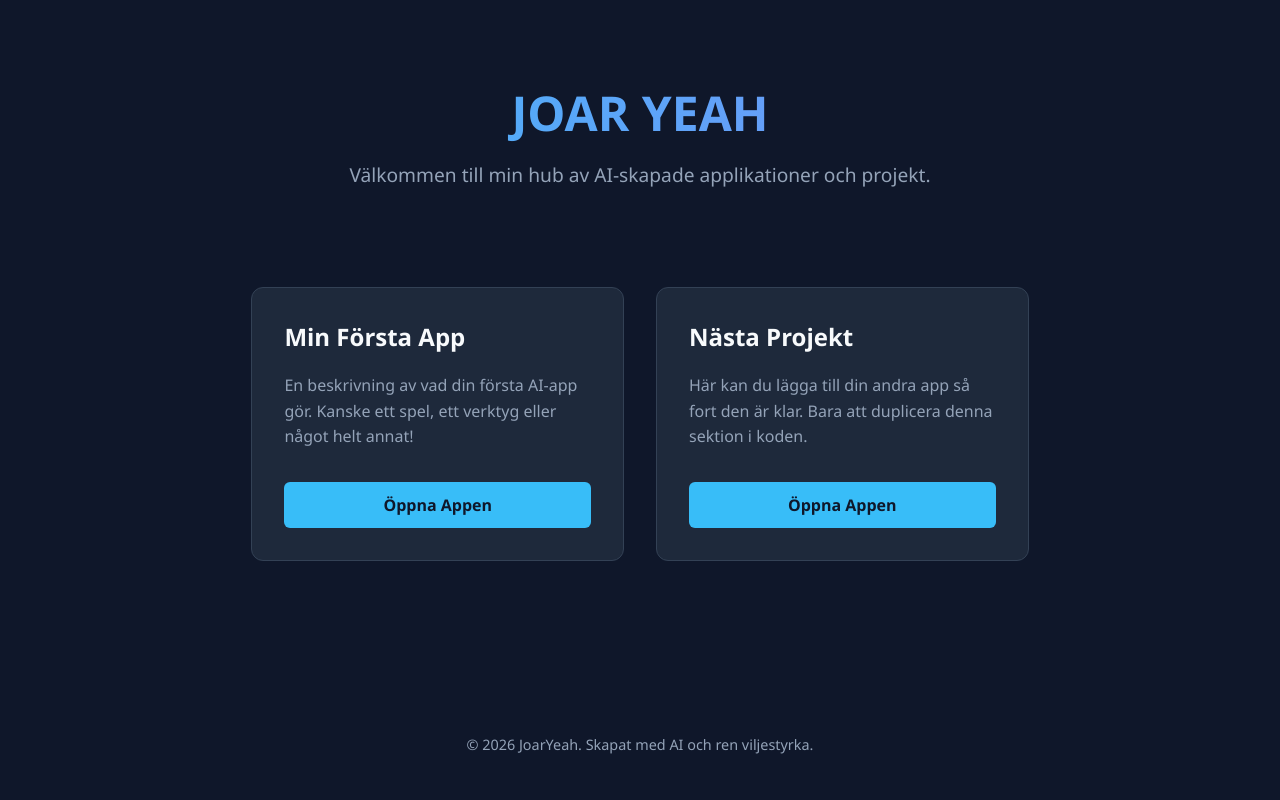
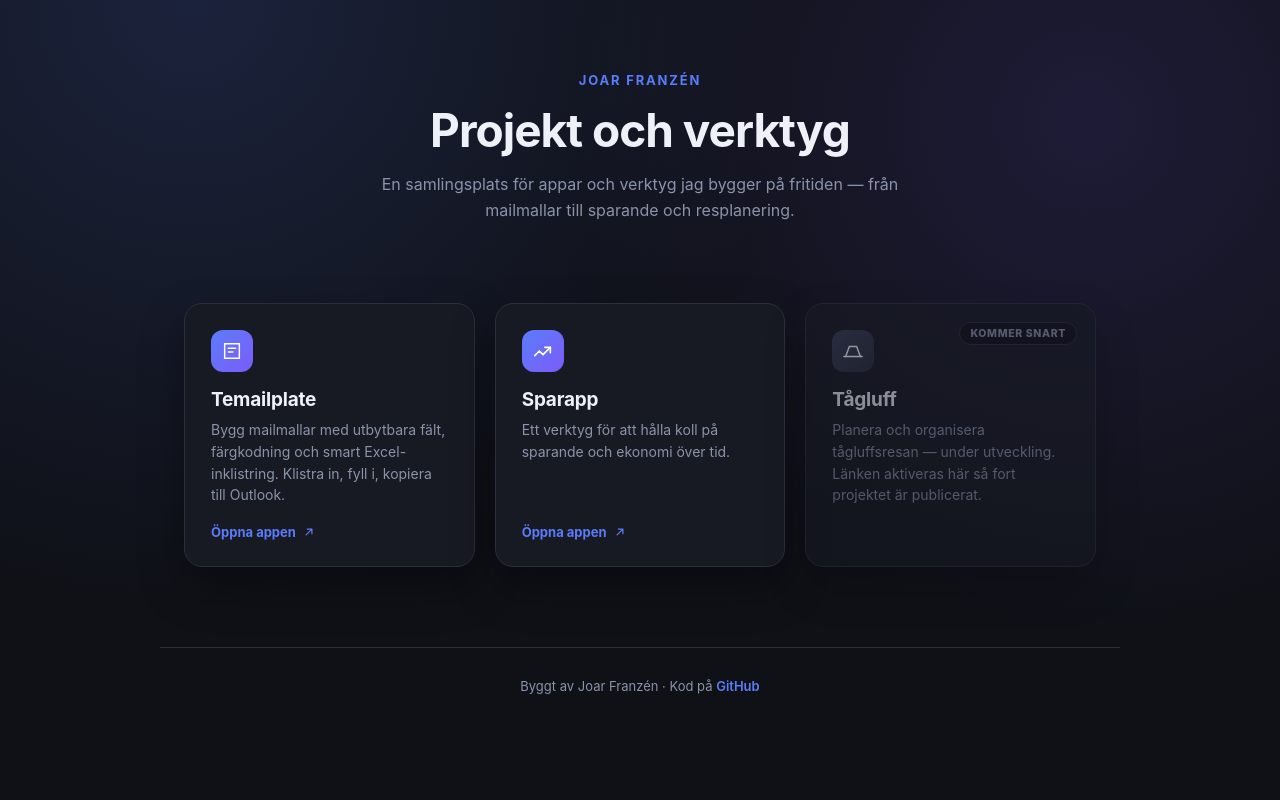
Before and after one commit to JoarFranzen/joaryeah, a plain HTML site: page index.html in a window 1280 px wide. Drawn offline with Linux system fonts and the light colour scheme.

Commit message:
Ny landningssida med länkar till projekt

```diff
--- a/index.html
+++ b/index.html
@@ -1,143 +1,92 @@
-<!DOCTYPE html>
+<!doctype html>
 <html lang="sv">
 <head>
-    <meta charset="UTF-8">
-    <meta name="viewport" content="width=device-width, initial-scale=1.0">
-    <title>JoarYeah - Mina AI-Appar</title>
+<meta charset="UTF-8" />
+<meta name="viewport" content="width=device-width, initial-scale=1.0" />
+<title>Joar Franzén</title>
+<meta name="description" content="Samlingssida för Joar Franzéns AI-projekt och verktyg." />
 <style>
   :root {
-            --bg-color: #0f172a;
-            --card-bg: #1e293b;
-            --text-color: #f8fafc;
-            --accent-color: #38bdf8;
-            --text-muted: #94a3b8;
+    --bg:#0f1117; --surface:#171a23; --surface2:#1e222d; --ink:#eef1f8; --muted:#8a93ab;
+    --line:#2a2f3d; --accent:#5b7cfa; --accent2:#7c5cfa; --shadow:0 20px 44px rgba(0,0,0,.35);
   }
+  * { box-sizing:border-box; }
+  body { margin:0; min-height:100vh; font-family:Inter,ui-sans-serif,system-ui,-apple-system,BlinkMacSystemFont,"Segoe UI",sans-serif; color:var(--ink); background:var(--bg); background-image:radial-gradient(circle at 15% 0%, rgba(91,124,250,.16), transparent 45%), radial-gradient(circle at 85% 15%, rgba(124,92,250,.14), transparent 40%); }
+  a { color:inherit; text-decoration:none; }
 
-        body {
-            font-family: 'Segoe UI', Tahoma, Geneva, Verdana, sans-serif;
-            background-color: var(--bg-color);
-            color: var(--text-color);
-            margin: 0;
-            padding: 0;
-            display: flex;
-            flex-direction: column;
-            align-content: center;
-            min-height: 100vh;
-        }
+  header { max-width:960px; margin:0 auto; padding:72px 24px 24px; text-align:center; }
+  header .kicker { font-size:13px; font-weight:700; letter-spacing:.14em; text-transform:uppercase; color:var(--accent); margin-bottom:14px; }
+  header h1 { font-size:clamp(32px,5vw,46px); margin:0 0 14px; letter-spacing:-1px; }
+  header p { color:var(--muted); font-size:16px; max-width:520px; margin:0 auto; line-height:1.6; }
 
-        header {
-            text-align: center;
-            padding: 5rem 2rem 3rem 2rem;
-        }
+  main { max-width:960px; margin:0 auto; padding:24px 24px 80px; }
+  .grid { display:grid; grid-template-columns:repeat(auto-fit,minmax(270px,1fr)); gap:20px; margin-top:32px; }
 
-        header h1 {
-            font-size: 3rem;
-            margin: 0;
-            background: linear-gradient(to right, #38bdf8, #818cf8);
-            -webkit-background-clip: text;
-            -webkit-text-fill-color: transparent;
-        }
+  .card { background:var(--surface); border:1px solid var(--line); border-radius:18px; padding:26px; box-shadow:var(--shadow); transition:.2s ease; position:relative; overflow:hidden; display:flex; flex-direction:column; min-height:190px; }
+  .card:not(.disabled):hover { transform:translateY(-3px); border-color:#3a4058; background:var(--surface2); }
+  .card .icon { width:42px; height:42px; border-radius:12px; display:flex; align-items:center; justify-content:center; margin-bottom:16px; background:linear-gradient(135deg,var(--accent),var(--accent2)); }
+  .card .icon svg { width:22px; height:22px; }
+  .card h2 { font-size:19px; margin:0 0 8px; letter-spacing:-.2px; }
+  .card p { color:var(--muted); font-size:14px; line-height:1.55; margin:0 0 18px; flex:1; }
+  .card .cta { font-size:13px; font-weight:700; color:var(--accent); display:inline-flex; align-items:center; gap:6px; }
+  .card .cta svg { width:14px; height:14px; transition:transform .15s ease; }
+  .card:not(.disabled):hover .cta svg { transform:translateX(3px); }
 
-        header p {
-            color: var(--text-muted);
-            font-size: 1.2rem;
-            margin-top: 1rem;
-        }
+  .card.disabled { opacity:.55; cursor:default; }
+  .card.disabled .icon { background:linear-gradient(135deg,#3a4058,#2a2f3d); }
+  .badge { position:absolute; top:18px; right:18px; font-size:10.5px; font-weight:800; letter-spacing:.06em; text-transform:uppercase; color:var(--muted); background:var(--bg); border:1px solid var(--line); border-radius:999px; padding:4px 10px; }
 
-        main {
-            max-width: 1000px;
-            margin: 0 auto;
-            padding: 2rem;
-            flex-grow: 1;
-        }
-
-        .grid {
-            display: grid;
-            grid-template-columns: repeat(auto-fit, minmax(300px, 1fr));
-            gap: 2rem;
-        }
-
-        .card {
-            background-color: var(--card-bg);
-            border-radius: 12px;
-            padding: 2rem;
-            border: 1px solid #334155;
-            transition: transform 0.2s, border-color 0.2s;
-            display: flex;
-            flex-direction: column;
-            justify-content: space-between;
-        }
-
-        .card:hover {
-            transform: translateY(-5px);
-            border-color: var(--accent-color);
-        }
-
-        .card h2 {
-            margin-top: 0;
-            font-size: 1.5rem;
-        }
-
-        .card p {
-            color: var(--text-muted);
-            line-height: 1.6;
-        }
-
-        .btn {
-            display: inline-block;
-            background-color: var(--accent-color);
-            color: #0f172a;
-            text-decoration: none;
-            padding: 0.75rem 1.5rem;
-            border-radius: 6px;
-            font-weight: bold;
-            text-align: center;
-            margin-top: 1rem;
-            transition: opacity 0.2s;
-        }
-
-        .btn:hover {
-            opacity: 0.9;
-        }
-
-        footer {
-            text-align: center;
-            padding: 2rem;
-            color: var(--text-muted);
-            font-size: 0.9rem;
-        }
+  footer { max-width:960px; margin:0 auto; padding:30px 24px 60px; text-align:center; color:var(--muted); font-size:13px; border-top:1px solid var(--line); }
+  footer a { color:var(--accent); font-weight:600; }
+  footer a:hover { text-decoration:underline; }
 </style>
 </head>
 <body>
-
   <header>
-        <h1>JOAR YEAH</h1>
-        <p>Välkommen till min hub av AI-skapade applikationer och projekt.</p>
+    <div class="kicker">Joar Franzén</div>
+    <h1>Projekt och verktyg</h1>
+    <p>En samlingsplats för appar och verktyg jag bygger på fritiden — från mailmallar till sparande och resplanering.</p>
   </header>
 
   <main>
     <div class="grid">
-            <div class="card">
-                <div>
-                    <h2>Min Första App</h2>
-                    <p>En beskrivning av vad din första AI-app gör. Kanske ett spel, ett verktyg eller något helt annat!</p>
+
+      <a class="card" href="https://template.joaryeah.com" target="_blank" rel="noopener">
+        <div class="icon">
+          <svg viewBox="0 0 24 24" fill="none"><path d="M4 4h16v16H4z" stroke="#fff" stroke-width="1.6"/><path d="M8 9h8M8 13h5" stroke="#fff" stroke-width="1.6" stroke-linecap="round"/></svg>
         </div>
-                <a href="https://app1.joaryeah.com" class="btn" target="_blank">Öppna Appen</a>
+        <h2>Temailplate</h2>
+        <p>Bygg mailmallar med utbytbara fält, färgkodning och smart Excel-inklistring. Klistra in, fyll i, kopiera till Outlook.</p>
+        <span class="cta">Öppna appen
+          <svg viewBox="0 0 24 24" fill="none"><path d="M7 17L17 7M9 7h8v8" stroke="currentColor" stroke-width="2" stroke-linecap="round" stroke-linejoin="round"/></svg>
+        </span>
+      </a>
+
+      <a class="card" href="https://joarfranzen.github.io/Sparapp/" target="_blank" rel="noopener">
+        <div class="icon">
+          <svg viewBox="0 0 24 24" fill="none"><path d="M3 17l5-5 4 4 8-8" stroke="#fff" stroke-width="1.8" stroke-linecap="round" stroke-linejoin="round"/><path d="M14 8h6v6" stroke="#fff" stroke-width="1.8" stroke-linecap="round" stroke-linejoin="round"/></svg>
+        </div>
+        <h2>Sparapp</h2>
+        <p>Ett verktyg för att hålla koll på sparande och ekonomi över tid.</p>
+        <span class="cta">Öppna appen
+          <svg viewBox="0 0 24 24" fill="none"><path d="M7 17L17 7M9 7h8v8" stroke="currentColor" stroke-width="2" stroke-linecap="round" stroke-linejoin="round"/></svg>
+        </span>
+      </a>
+
+      <div class="card disabled">
+        <span class="badge">Kommer snart</span>
+        <div class="icon">
+          <svg viewBox="0 0 24 24" fill="none"><path d="M4 18l4-11h8l4 11" stroke="#fff" stroke-width="1.6" stroke-linecap="round" stroke-linejoin="round"/><path d="M2 18h20" stroke="#fff" stroke-width="1.6" stroke-linecap="round"/></svg>
+        </div>
+        <h2>Tågluff</h2>
+        <p>Planera och organisera tågluffsresan — under utveckling. Länken aktiveras här så fort projektet är publicerat.</p>
       </div>
 
-            <div class="card">
-                <div>
-                    <h2>Nästa Projekt</h2>
-                    <p>Här kan du lägga till din andra app så fort den är klar. Bara att duplicera denna sektion i koden.</p>
-                </div>
-                <a href="https://app2.joaryeah.com" class="btn" target="_blank">Öppna Appen</a>
-            </div>
     </div>
   </main>
 
   <footer>
-        <p>&copy; 2026 JoarYeah. Skapat med AI och ren viljestyrka.</p>
+    Byggt av Joar Franzén · Kod på <a href="https://github.com/JoarFranzen" target="_blank" rel="noopener">GitHub</a>
   </footer>
-
 </body>
 </html>
```
Lines whose indentation alone changed are shown as unchanged.
